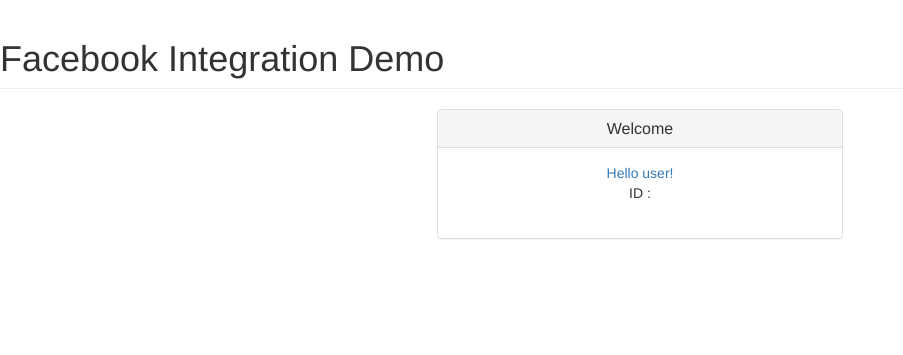
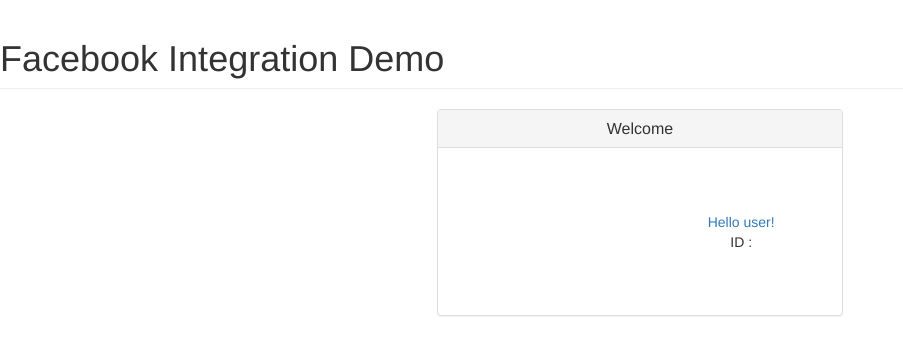
Before and after one commit to FatemaSaifee/fbregisteration_with_django, a Django app: page / in a window 1280 px wide. Shown: the part 51-406 px from the top of the page, without its empty margins (0-903 px from the left). Run offline with Django 3.2, Linux system fonts and the light colour scheme; a user stored in the database is signed in; data comes from the database, SQL or seed files in the repository; both versions use the stored data as it was after the commit; some libraries are stand-ins or nearby versions.

Commit message:
comments added in templates

```diff
--- a/templates/signup/home.html
+++ b/templates/signup/home.html
@@ -1,9 +1,11 @@
 {% extends "signup/base.html" %}
 
 {% block login_logout %}
+  <!-- if user is logged if show logout button-->
   {% if user and not user.is_anonymous %}
     <a href="{% url 'profiles:logout' %}?next={{ request.path }}">Logout</a>
   {% else %}
+  <!-- if user is not logged in show login button -->
     <a class="ui-button" href="https://www.facebook.com/dialog/oauth?
             client_id={{facebook_app_id}}
             &amp;redirect_uri=http://localhost:8000/{% url 'profiles:facebook' %}">Login</a>
@@ -11,16 +13,19 @@
 {% endblock %}
 
 {% block content %}
+<!-- Page heading -->
 <div class="row">
     <div class="col-lg-12">
-        <h1 class="page-header">Facebook Integration Demo
+        <h1 style="font-face:Liberation Serif" class="page-header">Facebook Integration Demo
         </h1>
     </div>
 </div>
 
+<!-- page content -->
 <div class="row">
     <div class="col-md-4">
     </div>
+    <!-- if user is logged in show his/her profile details -->
     {% if user and not user.is_anonymous %}
         <div class="col-md-4">
       <div class="panel panel-default text-center">
@@ -28,10 +33,16 @@
                 <h3 class="panel-title">Welcome</h3>
             </div>
             <div class="panel-body">
-
-             <a>Hello {{ user.get_full_name|default:user.username }}!</a><br>
-             ID : {{user.profile.facebook_uid}}
-             <center><img src="{{user.profile.picture}}"></center>
+            <div class="row">
+              <div class="col-md-6">
+                 <center><img src="{{user.profile.picture}}"></center>
+              </div>
+              <div style="padding:12%" class="col-md-6">
+                 <a>Hello {{ user.get_full_name|default:user.username }}!</a><br>
+                 ID : {{user.profile.facebook_uid}}
+              </div>
+            </div>
+         <!-- if user is not logged in, allow him to log in -->
          {% else %}
             <div class="col-md-4">
             <div class="panel panel-default text-center">
```
Also changed, not shown: db.sqlite3.
